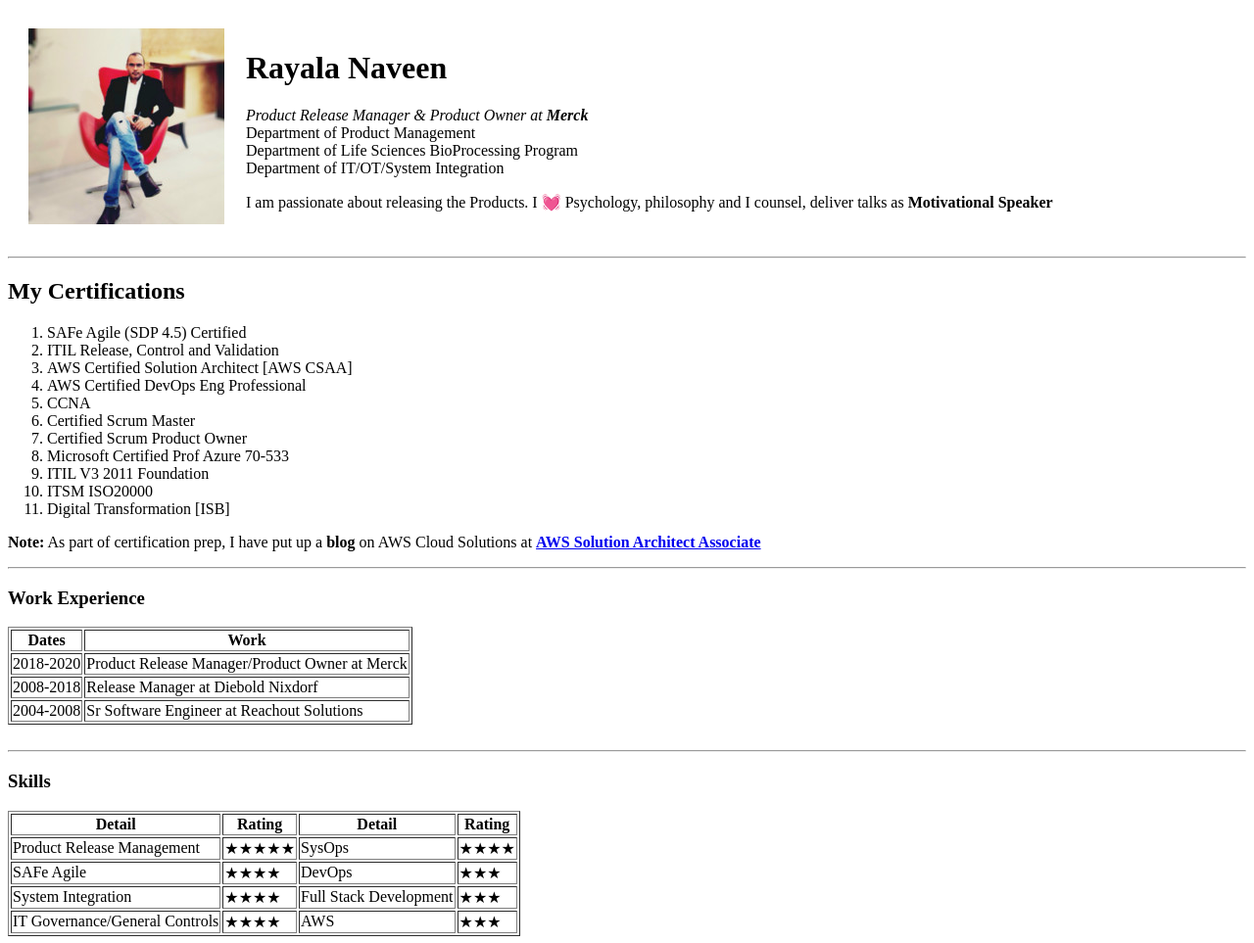
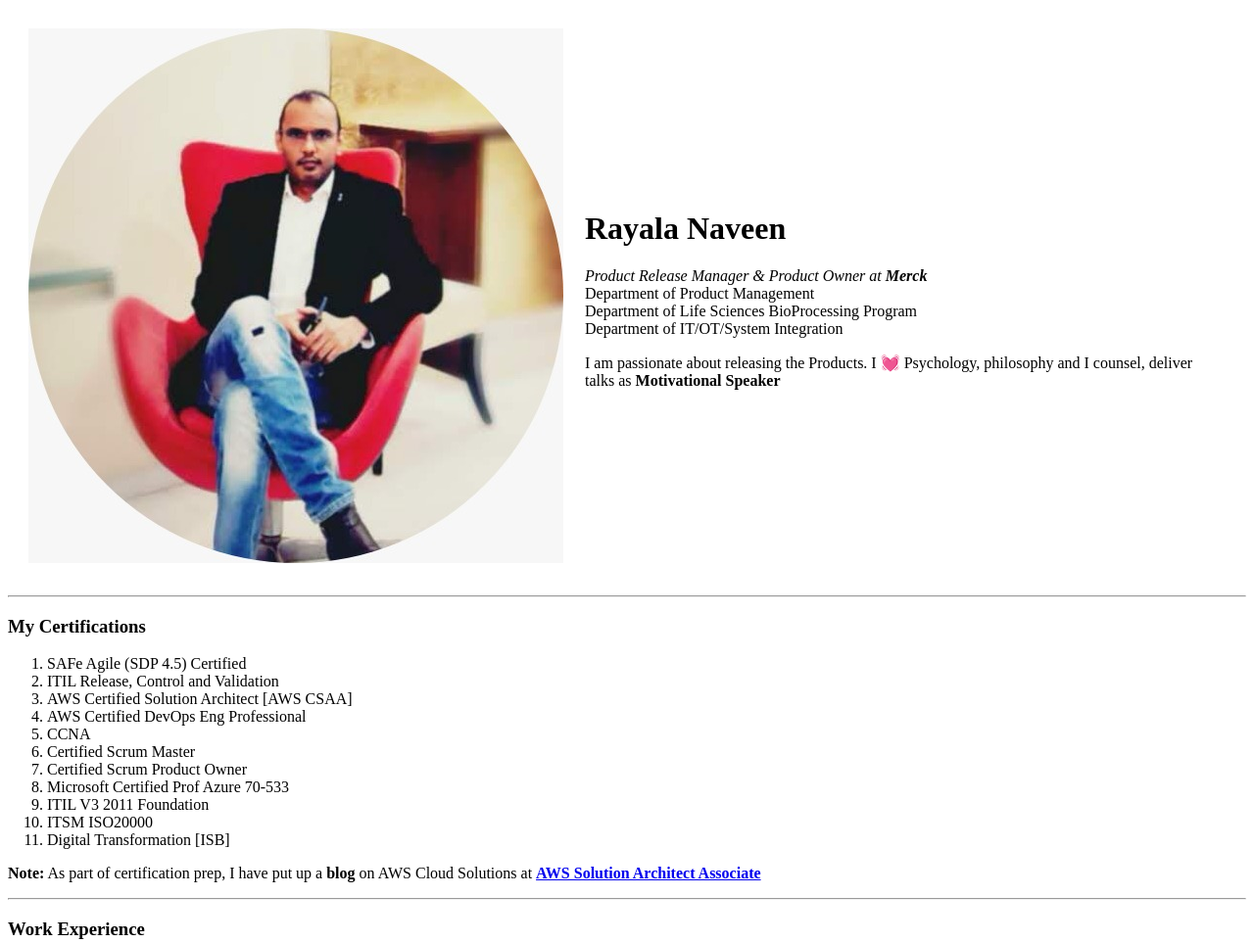
Before and after one commit to githubrayalanaveen/Resume, a plain HTML site: page index.html in a window 1280 px wide. Shown: the top 963 px of the page at 98% size. Drawn offline with Linux system fonts and the light colour scheme.

Commit message:
Added New Pic & CSS

```diff
--- a/index.html
+++ b/index.html
@@ -5,13 +5,17 @@
     <meta charset="utf-8">
     <title> Rayala Naveen's Personal Site</title>
 
+      <link rel="stylesheet" href="css/styles.css">
+
 </head>
 
 <body>
+
+
     <table cellspacing ="20">
 
         <tr>
-            <td> <img src="0.jpg" alt="Rayala Naveen Profile Picture"></td>
+            <td> <img src="NaveenCircle.jpeg" alt="Rayala Naveen Profile Picture"></td>
             <td>
                 <h1> Rayala Naveen </h1>
                 <p><em>Product Release Manager & Product Owner at <strong> Merck </strong></em><br>Department of Product Management<br>Department of Life Sciences BioProcessing Program<br>Department of IT/OT/System Integration<br></p>
@@ -23,7 +27,7 @@
 
 
     <hr>
-    <h2>My Certifications</h2>
+    <h3>My Certifications</h3>
     <ol>
 
             <li>SAFe Agile (SDP 4.5) Certified</li>
```
Also changed, not shown: My Contact Details.html (+1 -1 lines), NaveenCircle.jpeg (added).
